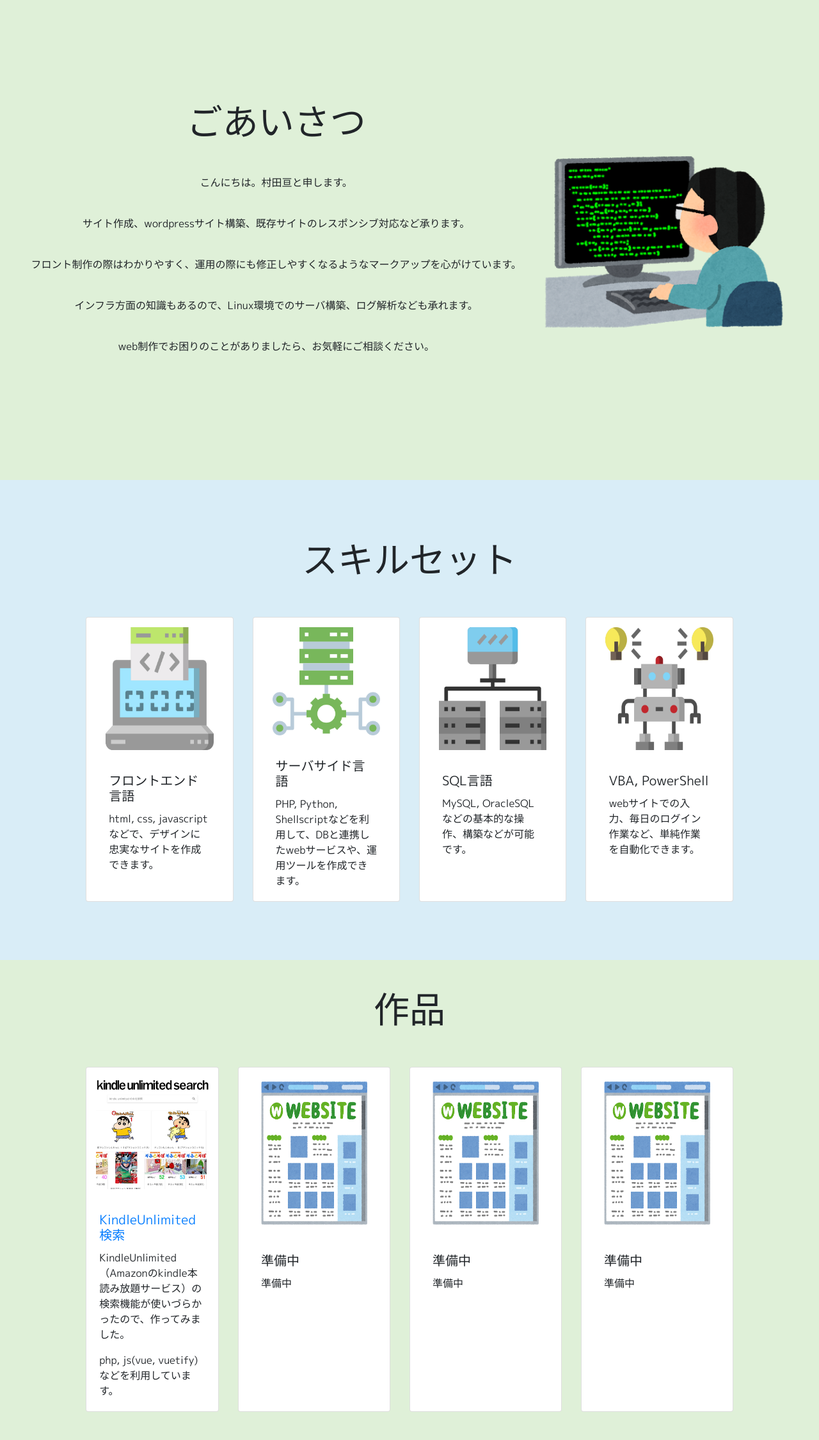
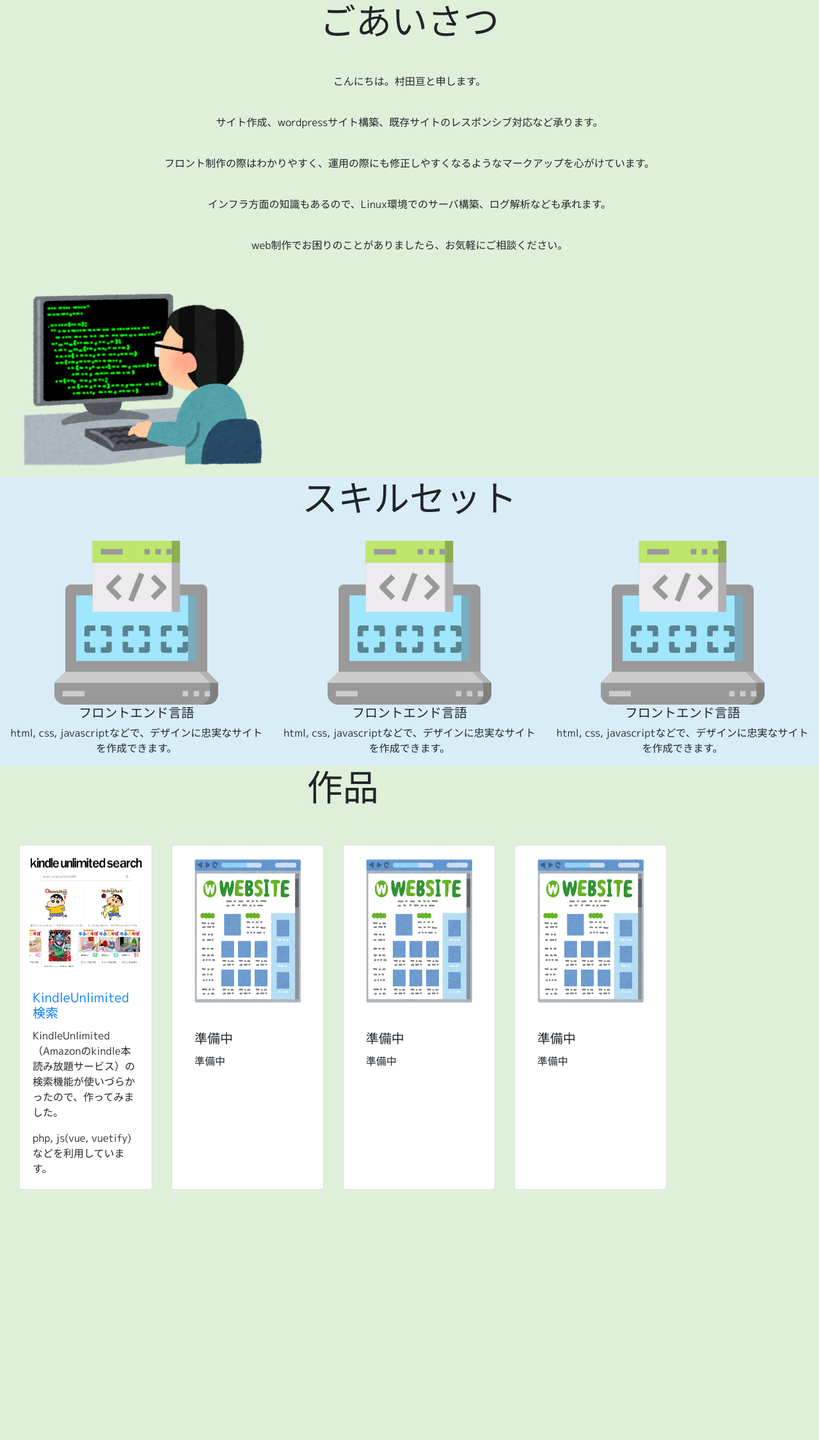
Before and after one commit to tarurata/portfolio, a PHP site: page /index.html in a window 1280 px wide. Shown: the part 56-2306 px from the top of the page at 64% size. After the commit the page ends 1915 px from the top, so only its background shows below. Run offline with PHP 8.4, Linux system fonts and the light colour scheme; some libraries are stand-ins or nearby versions.

Commit message:
testbranch

```diff
--- a/css/style.css
+++ b/css/style.css
@@ -18,10 +18,10 @@ body{
 }
 
 .container {
-    height:750px;
-    display:flex;
-    justify-content:center;
-    align-items:center;
+    /*height:750px;*/
+    /*display:flex;*/
+    /*justify-content:center;*/
+    /*align-items:center;*/
 }
 
 
--- a/index.html
+++ b/index.html
@@ -52,51 +52,61 @@
     </div>
 
     <!--スキルセットコンテナ-->
-    <div class="skills container col-auto" id="skills">
-      <div class="contents col-10">
+    <div class="skills container col-auto text-center" id="skills">
         <h2 class="display-4 text-center">スキルセット</h2><br>
-        <div class="card-deck mt-4">
+      <div class="contents row">
+        <!--<div class="row mt-4">-->
 
-          <div class="card col-4">
-            <img class="card-img-top" src="images/html.png" alt="Card image cap">
-            <div class="card-body">
-              <h5 class="card-title">フロントエンド言語</h5>
-              <p class="card-text">html, css, javascriptなどで、デザインに忠実なサイトを作成できます。</p>
-            </div>
+          <div class="col-xs-12 col-md-4">
+            <img class="" src="images/html.png" alt="Card image cap">
+              <h5 class="">フロントエンド言語</h5>
+              <p class="">html, css, javascriptなどで、デザインに忠実なサイトを作成できます。</p>
           </div>
 
-          <div class="card col-4">
-            <img class="card-img-top" src="images/php.png" alt="Card image cap">
-            <div class="card-body">
-              <h5 class="card-title">サーバサイド言語</h5>
-              <p class="card-text">PHP, Python, Shellscriptなどを利用して、DBと連携したwebサービスや、運用ツールを作成できます。</p>
-            </div>
+          <div class="col-sm-12 col-md-4">
+            <img class="" src="images/html.png" alt="Card image cap">
+              <h5 class="">フロントエンド言語</h5>
+              <p class="">html, css, javascriptなどで、デザインに忠実なサイトを作成できます。</p>
           </div>
 
-          <div class="card col-4">
-            <img class="card-img-top md-1" src="images/sql.png" alt="Card image cap">
-            <div class="card-body">
-              <h5 class="card-title">SQL言語</h5>
-              <p class="card-text">MySQL, OracleSQLなどの基本的な操作、構築などが可能です。</p>
-            </div>
+          <div class="col-sm-12 col-md-4">
+            <img class="" src="images/html.png" alt="Card image cap">
+              <h5 class="">フロントエンド言語</h5>
+              <p class="">html, css, javascriptなどで、デザインに忠実なサイトを作成できます。</p>
           </div>
 
-          <div class="card col-4" >
-            <img class="card-img-top" src="images/robot.png" alt="Card image cap">
-            <div class="card-body">
-              <h5 class="card-title">VBA, PowerShell</h5>
-              <p class="card-text">webサイトでの入力、毎日のログイン作業など、単純作業を自動化できます。
-            </div>
-          </div>
+          <!--<div class="col-sm-12 col-md-6">  -->
+            <!--<img class="card-img-top" src="images/php.png" alt="Card image cap">-->
+            <!--<div class="card-body">-->
+              <!--<h5 class="card-title">サーバサイド言語</h5>-->
+              <!--<p class="card-text">PHP, Python, Shellscriptなどを利用して、DBと連携したwebサービスや、運用ツールを作成できます。</p>-->
+            <!--</div>-->
+          <!--</div>-->
+
+          <!--<div class="card col-3">  -->
+            <!--<img class="card-img-top md-1" src="images/sql.png" alt="Card image cap">-->
+            <!--<div class="card-body">-->
+              <!--<h5 class="card-title">SQL言語</h5>-->
+              <!--<p class="card-text">MySQL, OracleSQLなどの基本的な操作、構築などが可能です。</p>-->
+            <!--</div>-->
+          <!--</div>-->
+
+          <!--<div class="card col-3" >  -->
+            <!--<img class="card-img-top" src="images/robot.png" alt="Card image cap">-->
+            <!--<div class="card-body">-->
+              <!--<h5 class="card-title">VBA, PowerShell</h5>-->
+              <!--<p class="card-text">webサイトでの入力、毎日のログイン作業など、単純作業を自動化できます。-->
+            <!--</div>-->
+          <!--</div>-->
 
 
-        </div>
+        <!--</div>-->
       </div>
     </div>
 
     <!--作品コンテナ -->
     <div class="works container col-auto" id="works" >
-      <div class="contents col-10">
+      <div class="contents col col-10">
         <h2 class="display-4 text-center">作品</h2><br>
         <div class="card-deck mt-4">
 
@@ -109,7 +119,7 @@
             </div>
           </div>
 
-          <div class="card col-4">
+          <div class="card col col-4">
             <img class="card-img-top" src="images/frontend.png" alt="Card image cap">
             <div class="card-body">
               <h5 class="card-title">準備中</h5>
@@ -117,7 +127,7 @@
             </div>
           </div>
 
-          <div class="card col-4">
+          <div class="card col col-4">
             <img class="card-img-top" src="images/frontend.png" alt="Card image cap">
             <div class="card-body">
               <h5 class="card-title">準備中</h5>
@@ -125,7 +135,7 @@
             </div>
           </div>
 
-          <div class="card col-4">
+          <div class="card col col-4">
             <img class="card-img-top" src="images/frontend.png" alt="Card image cap">
             <div class="card-body">
               <h5 class="card-title">準備中</h5>
@@ -139,7 +149,6 @@
 
 
 
-    </div>
 
 
 
```
